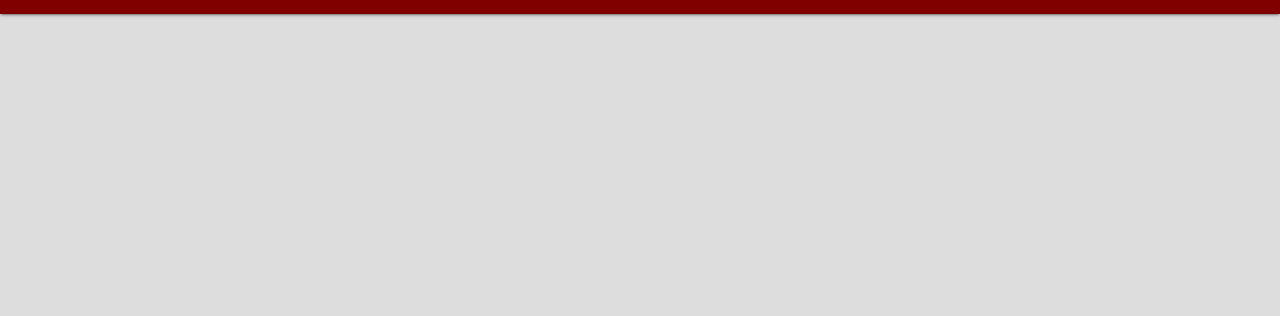
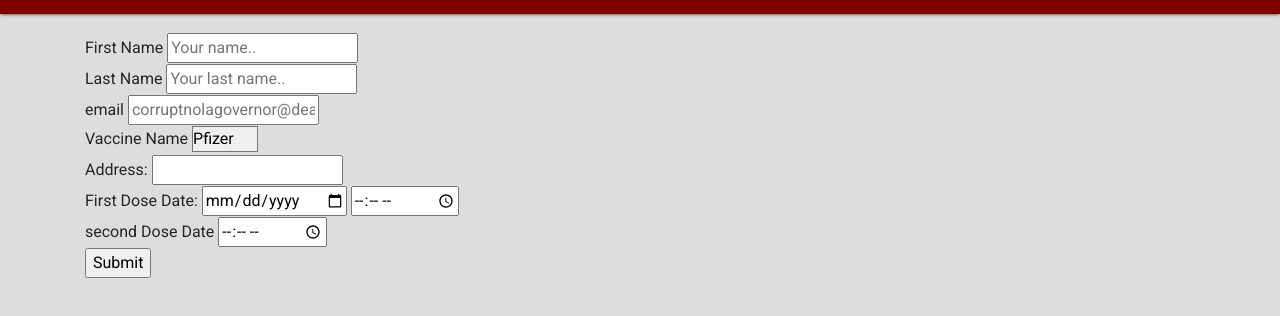
Before and after one commit to phillial/CSSE280-finalProject-phillial-ravellp, a plain HTML site: page FinalProject/public/form.html in a window 1280 px wide. Shown: the part 42-358 px from the top of the page. Drawn offline with Linux system fonts and the light colour scheme; some packages are replaced by stand-ins of ours.

Commit message:
Update form.html

```diff
--- a/FinalProject/public/form.html
+++ b/FinalProject/public/form.html
@@ -15,7 +15,35 @@
     <a class="navbar-brand" href="#">Form</a>
   </nav>
   <div id="mainPage" class="container page-container">
-
+    <form id="garbage" >
+        <label for="fname">First Name</label>
+        <input type="text" id="fname" name="firstname" placeholder="Your name..">
+        <br>
+        <label for="lname">Last Name</label>
+        <input type="text" id="lname" name="lastname" placeholder="Your last name..">
+        <br>
+        <label for="email">email</label>
+        <input type="email" id="email" name="email" placeholder="corruptnolagovernor@deadla.com">
+        <br>
+        <label for="vaccineName" id="vaccineName">Vaccine Name</label>
+        <!-- <select > drop down not showing  -->
+          <select name="typeOfVaccine" id="vaccineType">
+            <option value="volvo">Pfizer</option>
+            <option value="saab">Moderna</option>
+          </select>
+        <br>
+        <label for="address">Address:</label>
+        <input type="text" id="address"></input>
+        <br>
+        <label for="firstDoseDate" name="firstDoseDate">First Dose Date:</label>
+        <input type="date" id="firstDate" name="firstDate">
+        <input type="time" id="firstDoseTime" name="firstDoseTime">
+        <br>
+        <label for="secondDoseDate" name= "secondDoseDate" id="second dose date">second Dose Date</label>
+        <input type="time" id="secondDoseTime" name="secondDoseTime">
+        <br>
+        <input type="submit" value="Submit">
+      </form>
 
   </div>
   <script src="scripts/jquery.min.js"></script>
```
